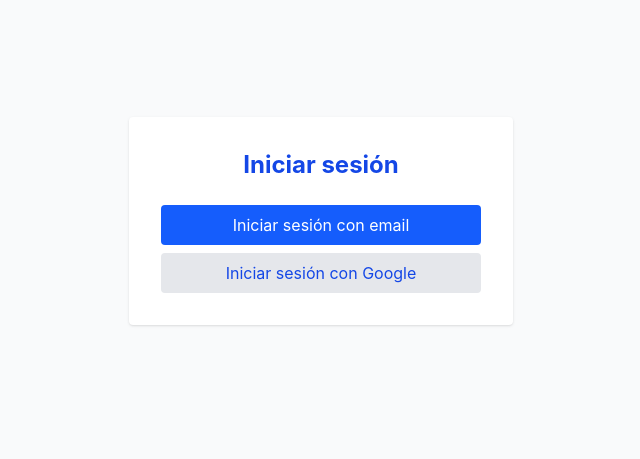
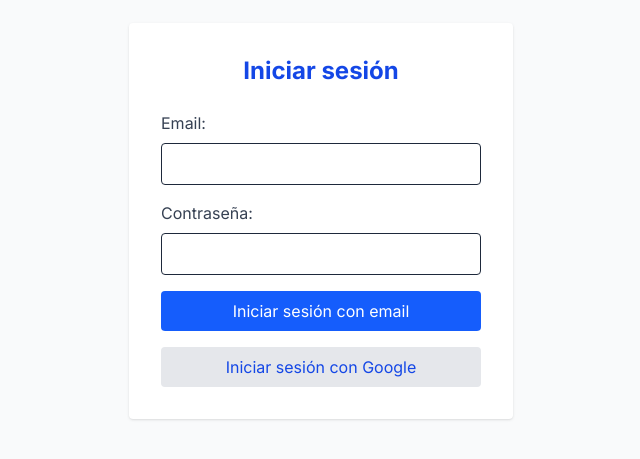
Before and after one commit to mutsuda/fidel, a Next.js app: page /login in a window 1280 px wide. Shown: the part 179-638 px from the top of the page, without its empty margins (319-959 px from the left). Built offline with nearby package versions, Linux system fonts and the light colour scheme.

Commit message:
Implementar autenticación con NextAuth.js - login funcional y dashboard protegido

```diff
--- a/package.json
+++ b/package.json
@@ -9,6 +9,7 @@
     "lint": "next lint"
   },
   "dependencies": {
+    "@auth/prisma-adapter": "^2.10.0",
     "@prisma/client": "^6.12.0",
     "jszip": "^3.10.1",
     "multer": "^2.0.1",
--- /dev/null
+++ b/src/app/api/auth/[...nextauth]/route.ts
@@ -0,0 +1,61 @@
+import NextAuth from "next-auth";
+import GoogleProvider from "next-auth/providers/google";
+import CredentialsProvider from "next-auth/providers/credentials";
+import { PrismaAdapter } from "@auth/prisma-adapter";
+import { PrismaClient } from "@prisma/client";
+
+const prisma = new PrismaClient();
+
+declare module "next-auth" {
+  interface Session {
+    user: {
+      id: string;
+      email: string;
+      name?: string | null;
+      image?: string | null;
+    };
+  }
+}
+
+const handler = NextAuth({
+  providers: [
+    GoogleProvider({
+      clientId: process.env.GOOGLE_CLIENT_ID!,
+      clientSecret: process.env.GOOGLE_CLIENT_SECRET!,
+    }),
+    CredentialsProvider({
+      name: "credentials",
+      credentials: {
+        email: { label: "Email", type: "email" },
+        password: { label: "Password", type: "password" }
+      },
+      async authorize(credentials) {
+        // Para el MVP, permitimos login con cualquier email
+        if (credentials?.email) {
+          return {
+            id: "1",
+            email: credentials.email,
+            name: credentials.email.split("@")[0],
+          };
+        }
+        return null;
+      }
+    }),
+  ],
+  session: {
+    strategy: "jwt",
+  },
+  pages: {
+    signIn: "/login",
+  },
+  callbacks: {
+    async session({ session, token }) {
+      if (session.user) {
+        session.user.id = token.sub!;
+      }
+      return session;
+    },
+  },
+});
+
+export { handler as GET, handler as POST };
--- a/src/app/dashboard/page.tsx
+++ b/src/app/dashboard/page.tsx
@@ -1,14 +1,83 @@
 "use client";
 
+import { useSession, signOut } from "next-auth/react";
+import { useRouter } from "next/navigation";
+import { useEffect } from "react";
+
 export default function DashboardPage() {
+  const { data: session, status } = useSession();
+  const router = useRouter();
+
+  useEffect(() => {
+    if (status === "unauthenticated") {
+      router.push("/login");
+    }
+  }, [status, router]);
+
+  if (status === "loading") {
+    return (
+      <main className="min-h-screen flex items-center justify-center bg-gray-50">
+        <div className="text-center">
+          <div className="animate-spin rounded-full h-12 w-12 border-b-2 border-blue-700 mx-auto mb-4"></div>
+          <p>Cargando...</p>
+        </div>
+      </main>
+    );
+  }
+
+  if (!session) {
+    return null;
+  }
+
   return (
-    <main className="min-h-screen flex flex-col items-center justify-center bg-gray-50 p-4">
-      <div className="bg-white rounded shadow p-8 w-full max-w-lg flex flex-col items-center">
-        <h2 className="text-2xl font-bold mb-6 text-blue-700">Dashboard</h2>
-        <p className="mb-6 text-gray-700 text-center">Bienvenido a Fidel. Desde aquí puedes subir tu diseño, generar tarjetas y validar QRs.</p>
-        <div className="flex flex-col gap-4 w-full">
-          <a href="/dashboard/design" className="w-full py-2 px-4 bg-blue-600 text-white rounded hover:bg-blue-700 transition text-center">Subir diseño y generar tarjetas</a>
-          <a href="/dashboard/validate" className="w-full py-2 px-4 bg-gray-200 text-blue-700 rounded hover:bg-gray-300 transition text-center">Validar QR</a>
+    <main className="min-h-screen bg-gray-50 p-4">
+      <div className="max-w-4xl mx-auto">
+        {/* Header */}
+        <div className="bg-white rounded shadow p-6 mb-6">
+          <div className="flex justify-between items-center">
+            <div>
+              <h1 className="text-2xl font-bold text-blue-700">Dashboard</h1>
+              <p className="text-gray-600">Bienvenido, {session.user?.name || session.user?.email}</p>
+            </div>
+            <button
+              onClick={() => signOut({ callbackUrl: "/" })}
+              className="px-4 py-2 bg-red-600 text-white rounded hover:bg-red-700 transition"
+            >
+              Cerrar sesión
+            </button>
+          </div>
+        </div>
+
+        {/* Content */}
+        <div className="bg-white rounded shadow p-8">
+          <h2 className="text-xl font-bold mb-6 text-blue-700">Herramientas</h2>
+          <div className="grid md:grid-cols-2 gap-6">
+            <div className="border rounded p-6 hover:shadow-md transition">
+              <h3 className="text-lg font-semibold mb-3">Generar Tarjetas</h3>
+              <p className="text-gray-600 mb-4">
+                Sube tu diseño y genera cientos de tarjetas de fidelidad únicas con QR seguro.
+              </p>
+              <a
+                href="/dashboard/design"
+                className="inline-block px-4 py-2 bg-blue-600 text-white rounded hover:bg-blue-700 transition"
+              >
+                Crear tarjetas
+              </a>
+            </div>
+
+            <div className="border rounded p-6 hover:shadow-md transition">
+              <h3 className="text-lg font-semibold mb-3">Validar QR</h3>
+              <p className="text-gray-600 mb-4">
+                Escanea y valida tarjetas de fidelidad para verificar su autenticidad.
+              </p>
+              <a
+                href="/dashboard/validate"
+                className="inline-block px-4 py-2 bg-green-600 text-white rounded hover:bg-green-700 transition"
+              >
+                Validar tarjetas
+              </a>
+            </div>
+          </div>
         </div>
       </div>
     </main>
--- a/src/app/layout.tsx
+++ b/src/app/layout.tsx
@@ -1,31 +1,26 @@
 import type { Metadata } from "next";
-import { Geist, Geist_Mono } from "next/font/google";
+import { Inter } from "next/font/google";
 import "./globals.css";
+import { SessionProvider } from "next-auth/react";
 
-const geistSans = Geist({
-  variable: "--font-geist-sans",
-  subsets: ["latin"],
-});
-
-const geistMono = Geist_Mono({
-  variable: "--font-geist-mono",
-  subsets: ["latin"],
-});
+const inter = Inter({ subsets: ["latin"] });
 
 export const metadata: Metadata = {
-  title: "Create Next App",
-  description: "Generated by create next app",
+  title: "Fidel - Tarjetas de Fidelidad",
+  description: "Crea, personaliza y valida tarjetas de fidelidad con QR seguro",
 };
 
 export default function RootLayout({
   children,
-}: Readonly<{
+}: {
   children: React.ReactNode;
-}>) {
+}) {
   return (
-    <html lang="en">
+    <html lang="es">
       <body className="bg-gray-50 font-sans text-gray-900">
-        {children}
+        <SessionProvider>
+          {children}
+        </SessionProvider>
       </body>
     </html>
   );
--- a/src/app/login/page.tsx
+++ b/src/app/login/page.tsx
@@ -1,16 +1,82 @@
 "use client";
 
+import { signIn, getSession } from "next-auth/react";
+import { useState } from "react";
+import { useRouter } from "next/navigation";
+
 export default function LoginPage() {
+  const [email, setEmail] = useState("");
+  const [password, setPassword] = useState("");
+  const [isLoading, setIsLoading] = useState(false);
+  const router = useRouter();
+
+  const handleEmailLogin = async (e: React.FormEvent) => {
+    e.preventDefault();
+    setIsLoading(true);
+
+    const result = await signIn("credentials", {
+      email,
+      password,
+      redirect: false,
+    });
+
+    if (result?.ok) {
+      router.push("/dashboard");
+    } else {
+      alert("Error al iniciar sesión");
+    }
+    setIsLoading(false);
+  };
+
+  const handleGoogleLogin = async () => {
+    setIsLoading(true);
+    await signIn("google", { callbackUrl: "/dashboard" });
+  };
+
   return (
     <main className="min-h-screen flex flex-col items-center justify-center bg-gray-50 p-4">
       <div className="bg-white rounded shadow p-8 w-full max-w-sm flex flex-col items-center">
         <h2 className="text-2xl font-bold mb-6 text-blue-700">Iniciar sesión</h2>
-        <button className="w-full py-2 px-4 bg-blue-600 text-white rounded hover:bg-blue-700 transition mb-2">
-          Iniciar sesión con email
-        </button>
-        <button className="w-full py-2 px-4 bg-gray-200 text-blue-700 rounded hover:bg-gray-300 transition">
-          Iniciar sesión con Google
-        </button>
+
+        <form onSubmit={handleEmailLogin} className="w-full mb-4">
+          <div className="mb-4">
+            <label className="block text-gray-700 mb-2">Email:</label>
+            <input
+              type="email"
+              value={email}
+              onChange={(e) => setEmail(e.target.value)}
+              className="w-full px-3 py-2 border rounded focus:outline-none focus:border-blue-500"
+              required
+            />
+          </div>
+          <div className="mb-4">
+            <label className="block text-gray-700 mb-2">Contraseña:</label>
+            <input
+              type="password"
+              value={password}
+              onChange={(e) => setPassword(e.target.value)}
+              className="w-full px-3 py-2 border rounded focus:outline-none focus:border-blue-500"
+              required
+            />
+          </div>
+          <button
+            type="submit"
+            disabled={isLoading}
+            className="w-full py-2 px-4 bg-blue-600 text-white rounded hover:bg-blue-700 transition disabled:opacity-50"
+          >
+            {isLoading ? "Iniciando..." : "Iniciar sesión con email"}
+          </button>
+        </form>
+
+        <div className="w-full">
+          <button
+            onClick={handleGoogleLogin}
+            disabled={isLoading}
+            className="w-full py-2 px-4 bg-gray-200 text-blue-700 rounded hover:bg-gray-300 transition disabled:opacity-50"
+          >
+            {isLoading ? "Iniciando..." : "Iniciar sesión con Google"}
+          </button>
+        </div>
       </div>
     </main>
   );
```
Also changed, not shown: 1 other file (tests, documents, lock files or other folders).
